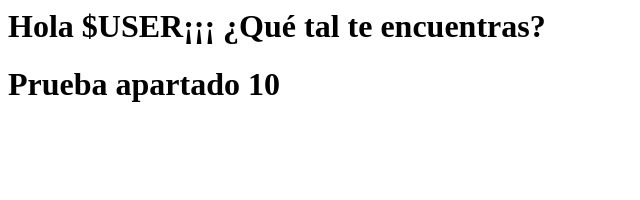
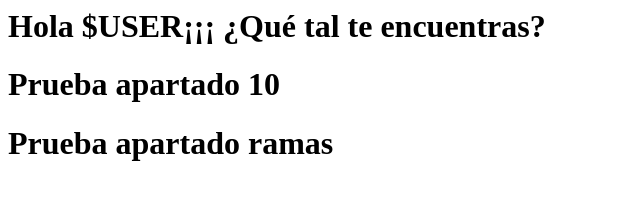
Before and after one commit to vjp-albertoVG/PPS-Unidad0Actividad4-albertoVG, a plain HTML site: page index.html in a window 1280 px wide. Shown: the whole page, without its empty margins (0-640 px from the left). Drawn offline with Linux system fonts and the light colour scheme.

Commit message:
Actividad 4

```diff
--- a/index.html
+++ b/index.html
@@ -1,2 +1,3 @@
 <h1>Hola $USER¡¡¡ ¿Qué tal te encuentras?</h1>
 <h1>Prueba apartado 10</h1>
+<h1>Prueba apartado ramas</h1>
```
